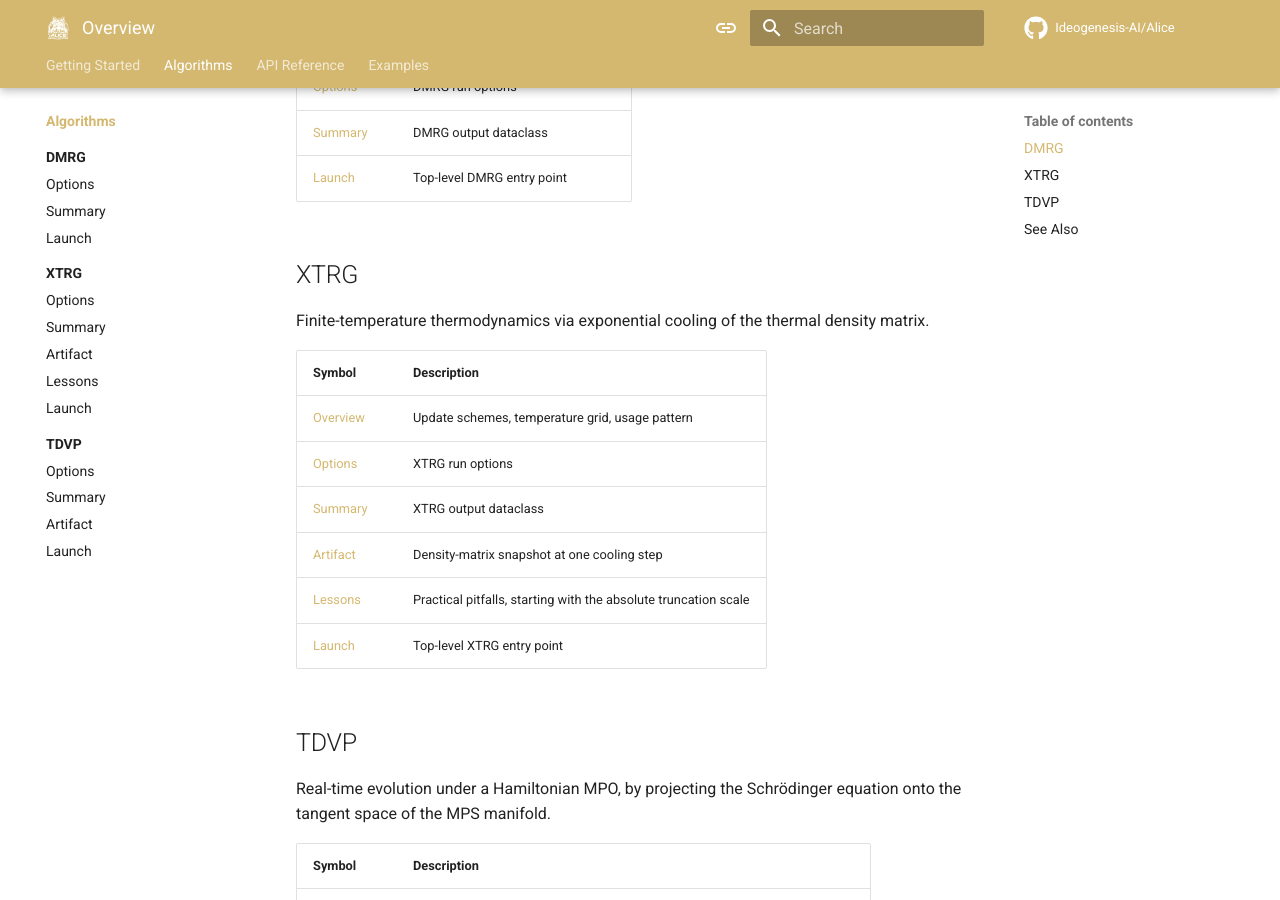
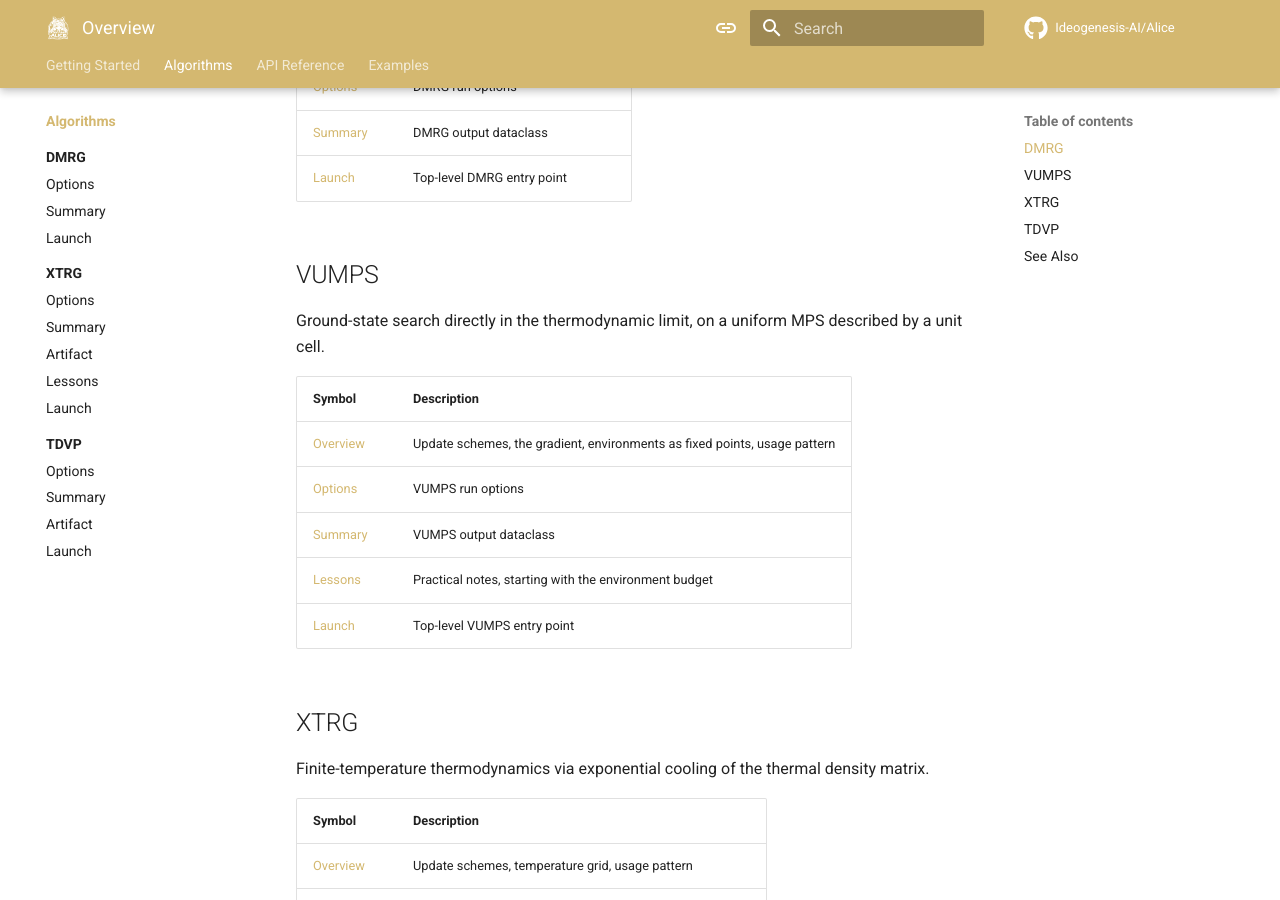
Before and after one commit to Ideogenesis-AI/Alice, an MkDocs documentation site: the page built from docs/algorithms/index.md, in a window 1280 px wide and 900 px high, scrolled down 430 px. Built offline with MkDocs 1.6.1 and Material for MkDocs 9.7.7, drawn with Linux system fonts in a browser that asks for light colours; comment, search, counter and statistics services are not loaded.

Commit message:
List VUMPS in the algorithms index
A section for the algorithm alongside DMRG, TDVP, and XTRG, with a row
per page including the lessons.

```diff
--- a/docs/algorithms/index.md
+++ b/docs/algorithms/index.md
@@ -12,6 +12,18 @@ Ground-state search via alternating sweep optimization of MPS tensors.
 | [Options](dmrg/options.md) | DMRG run options |
 | [Summary](dmrg/summary.md) | DMRG output dataclass |
 | [Launch](dmrg/run.md) | Top-level DMRG entry point |
+
+## VUMPS
+
+Ground-state search directly in the thermodynamic limit, on a uniform MPS described by a unit cell.
+
+| Symbol | Description |
+|--------|-------------|
+| [Overview](vumps/index.md) | Update schemes, the gradient, environments as fixed points, usage pattern |
+| [Options](vumps/options.md) | VUMPS run options |
+| [Summary](vumps/summary.md) | VUMPS output dataclass |
+| [Lessons](vumps/lessons.md) | Practical notes, starting with the environment budget |
+| [Launch](vumps/run.md) | Top-level VUMPS entry point |
 
 ## XTRG
 
```
